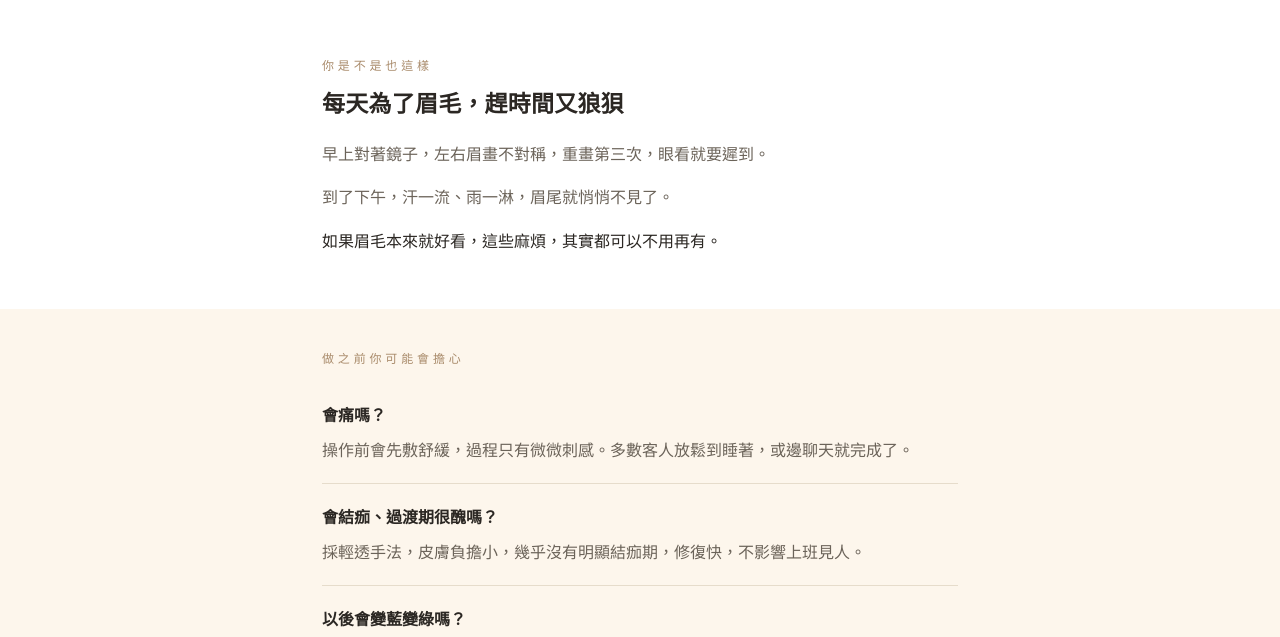
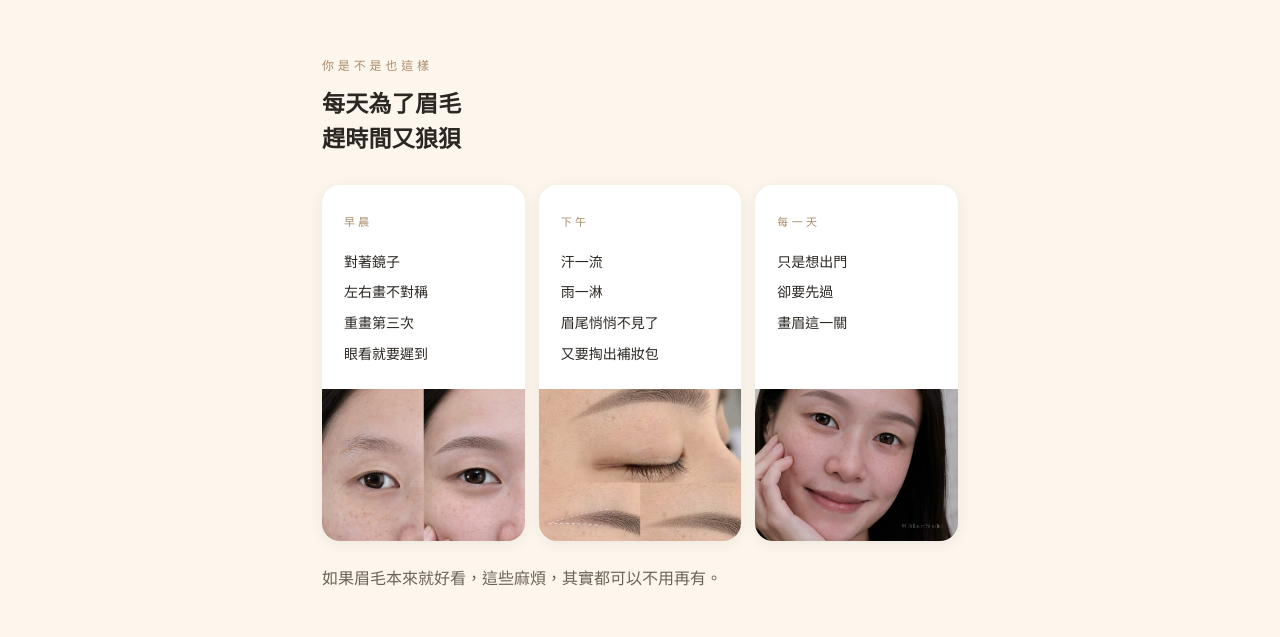
Before and after one commit to Oldlace-beauty/oldlace, a plain HTML site: page index.html in a window 1280 px wide. Shown: the part 679-1316 px from the top of the page. Drawn offline with Linux system fonts and the light colour scheme.

Commit message:
redesign pain point section with split-card layout

```diff
--- a/assets/style.css
+++ b/assets/style.css
@@ -114,3 +114,17 @@ footer small{display:block;margin-top:14px;color:#8b827670;color:#928a7e}
 
 .center{text-align:center}
 .divider{height:1px;background:var(--line);margin:6px 0}
+
+/* 痛點卡片組 */
+.pain-grid{display:grid;grid-template-columns:repeat(3,1fr);gap:14px;margin-top:28px}
+.pain-card{background:#fff;border-radius:18px;overflow:hidden;box-shadow:0 2px 14px rgba(43,39,35,.08);display:flex;flex-direction:column}
+.pain-card-text{padding:26px 22px 20px;flex:1}
+.pain-tag{font-size:11px;letter-spacing:.3em;text-transform:uppercase;color:var(--accent);margin-bottom:14px}
+.pain-lines{font-size:14px;line-height:2.2;color:var(--ink)}
+.pain-card img{width:100%;aspect-ratio:4/3;object-fit:cover;display:block;flex-shrink:0}
+@media(max-width:600px){
+  .pain-grid{grid-template-columns:1fr;gap:12px}
+  .pain-card{flex-direction:row;border-radius:14px}
+  .pain-card-text{padding:20px 18px}
+  .pain-card img{width:38%;aspect-ratio:3/4;object-fit:cover;order:2}
+}
--- a/index.html
+++ b/index.html
@@ -44,13 +44,34 @@
   </div>
 </div>
 
-<section>
+<section style="background:var(--cream)">
   <div class="wrap">
     <p class="eyebrow">你是不是也這樣</p>
-    <h2 class="serif">每天為了眉毛，趕時間又狼狽</h2>
-    <p class="soft">早上對著鏡子，左右眉畫不對稱，重畫第三次，眼看就要遲到。</p>
-    <p class="soft">到了下午，汗一流、雨一淋，眉尾就悄悄不見了。</p>
-    <p>如果眉毛本來就好看，這些麻煩，其實都可以不用再有。</p>
+    <h2 class="serif">每天為了眉毛<br>趕時間又狼狽</h2>
+    <div class="pain-grid">
+      <div class="pain-card">
+        <div class="pain-card-text">
+          <p class="pain-tag">早晨</p>
+          <p class="pain-lines">對著鏡子<br>左右畫不對稱<br>重畫第三次<br>眼看就要遲到</p>
+        </div>
+        <img src="assets/result1.jpg" alt="" loading="lazy">
+      </div>
+      <div class="pain-card">
+        <div class="pain-card-text">
+          <p class="pain-tag">下午</p>
+          <p class="pain-lines">汗一流<br>雨一淋<br>眉尾悄悄不見了<br>又要掏出補妝包</p>
+        </div>
+        <img src="assets/brow.jpg" alt="" loading="lazy">
+      </div>
+      <div class="pain-card">
+        <div class="pain-card-text">
+          <p class="pain-tag">每一天</p>
+          <p class="pain-lines">只是想出門<br>卻要先過<br>畫眉這一關</p>
+        </div>
+        <img src="assets/portrait.jpg" alt="" loading="lazy">
+      </div>
+    </div>
+    <p style="margin-top:22px;color:var(--ink-soft)">如果眉毛本來就好看，這些麻煩，其實都可以不用再有。</p>
   </div>
 </section>
 
```
